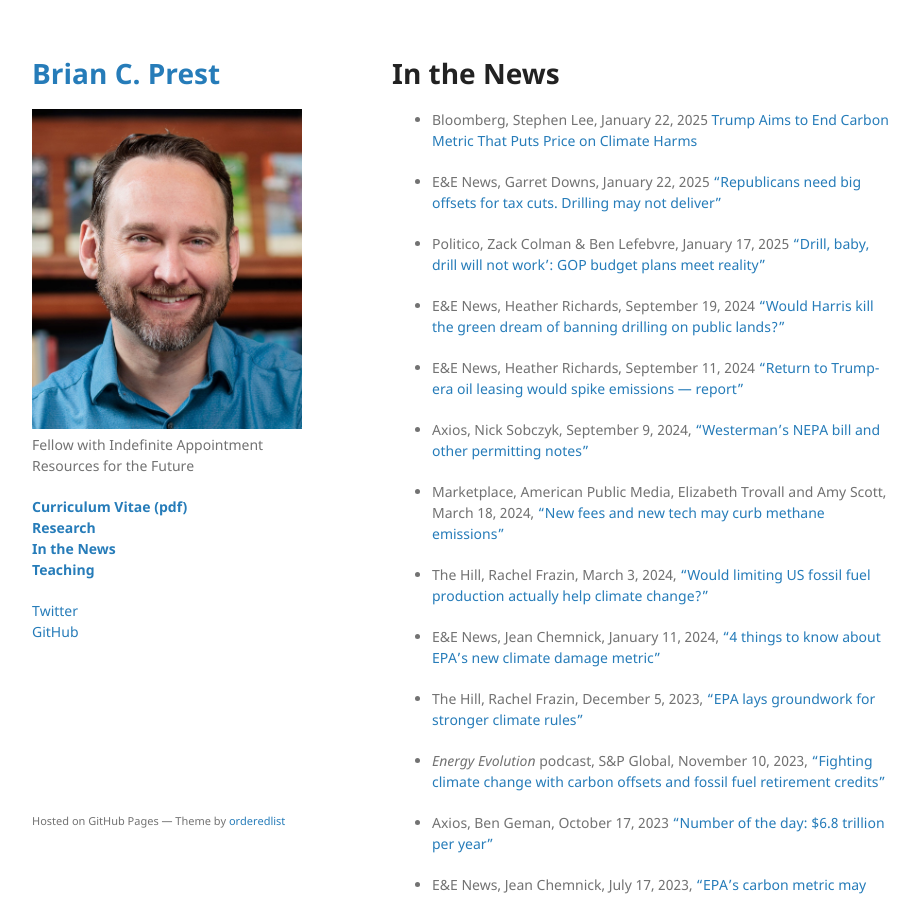
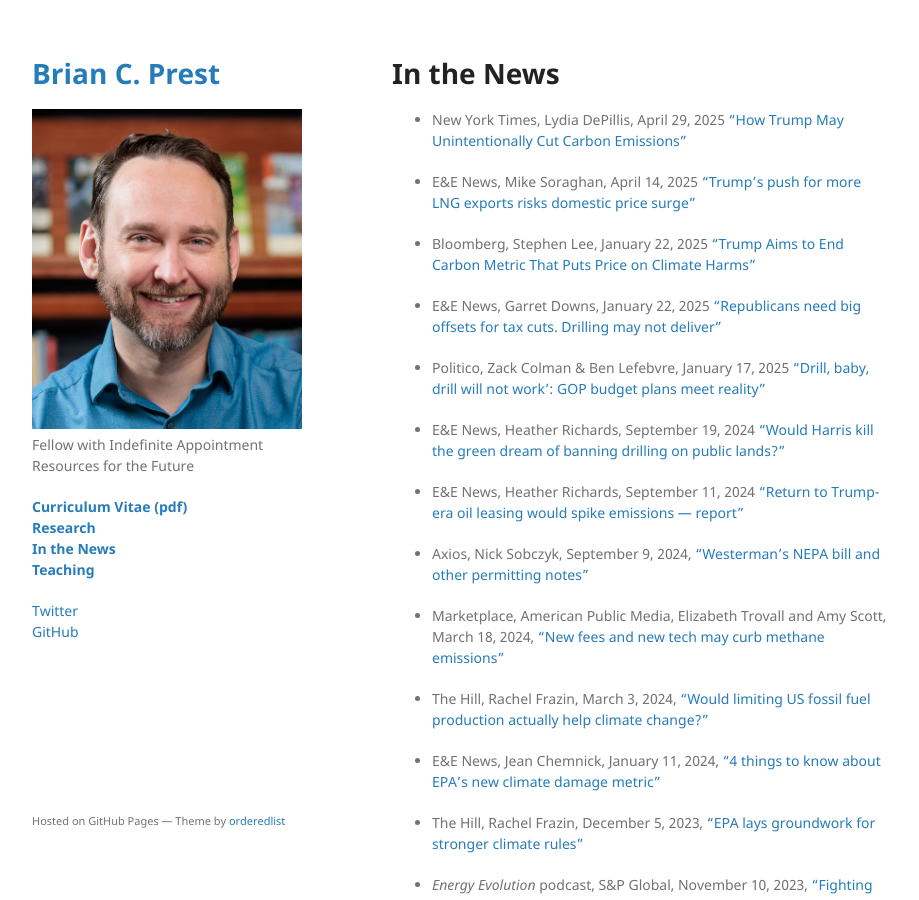
Before and after one commit to bprest/bprest.github.io, a Jekyll site: the page built from in-the-news.md, in a window 1280 px wide and 900 px high. Shown: the whole window, without its empty margins (178-1097 px from the left). Built offline with Jekyll 4.4.1, drawn with Linux system fonts in a browser that asks for light colours; our own code applies the rules of GitHub Pages for plain Markdown files.

Commit message:
Add NYT and E&E articles

```diff
--- a/in-the-news.md
+++ b/in-the-news.md
@@ -4,7 +4,11 @@ layout: default
 
 # In the News
 
-* Bloomberg, Stephen Lee, January 22, 2025 [Trump Aims to End Carbon Metric That Puts Price on Climate Harms](https://news.bloomberglaw.com/environment-and-energy/trump-aims-to-end-carbon-metric-that-puts-price-on-climate-harms)
+* New York Times, Lydia DePillis, April 29, 2025 ["How Trump May Unintentionally Cut Carbon Emissions"](https://www.nytimes.com/2025/04/29/business/economy/trump-recession-carbon-emissions.html)
+
+* E&E News, Mike Soraghan, April 14, 2025 ["Trump’s push for more LNG exports risks domestic price surge"](https://subscriber.politicopro.com/article/eenews/2025/04/14/trumps-push-for-more-lng-exports-risks-domestic-price-surge-00267481)
+
+* Bloomberg, Stephen Lee, January 22, 2025 ["Trump Aims to End Carbon Metric That Puts Price on Climate Harms"](https://news.bloomberglaw.com/environment-and-energy/trump-aims-to-end-carbon-metric-that-puts-price-on-climate-harms)
 
 * E&E News, Garret Downs, January 22, 2025 ["Republicans need big offsets for tax cuts. Drilling may not deliver"](https://subscriber.politicopro.com/article/eenews/2025/01/22/republicans-need-big-offsets-for-tax-cuts-drilling-may-not-deliver-001996965)
 
```
